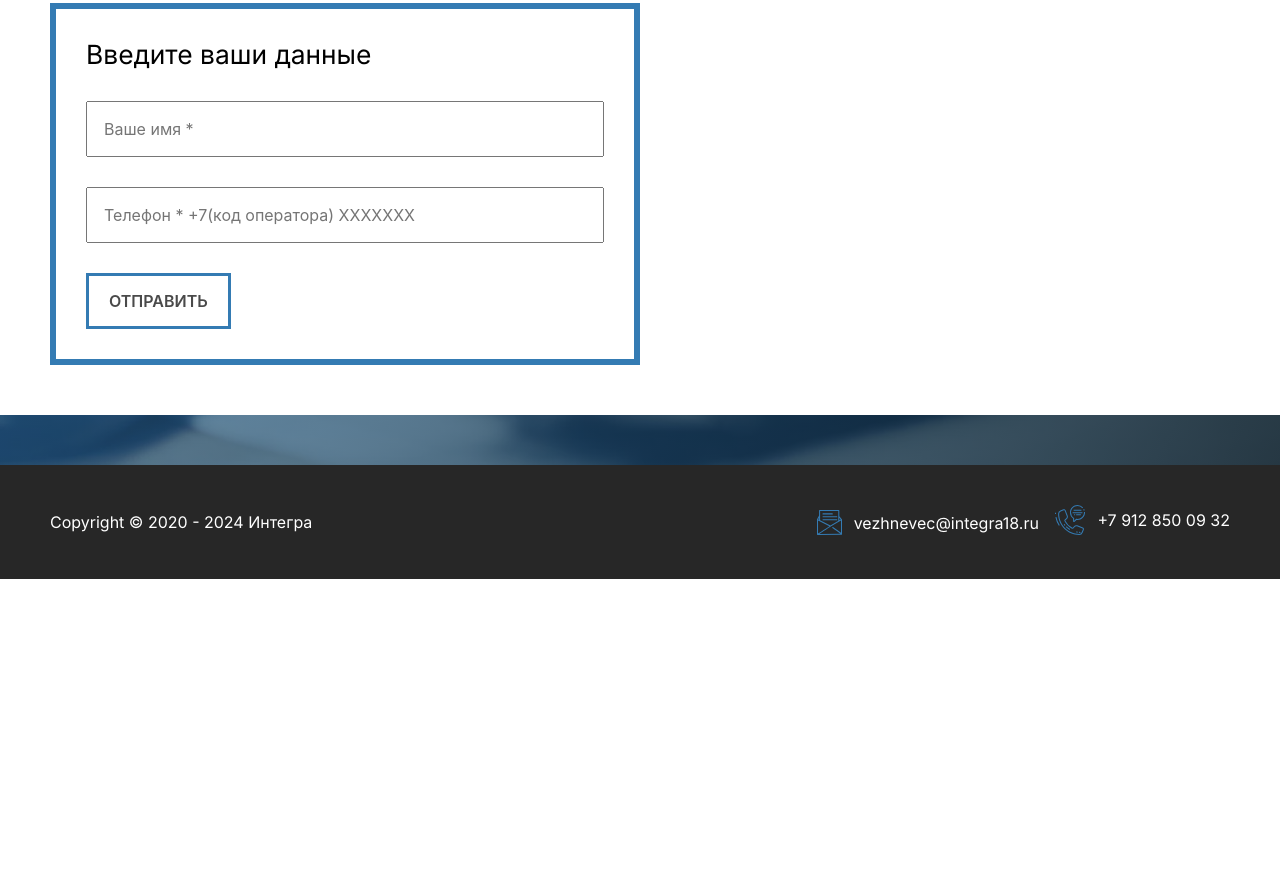
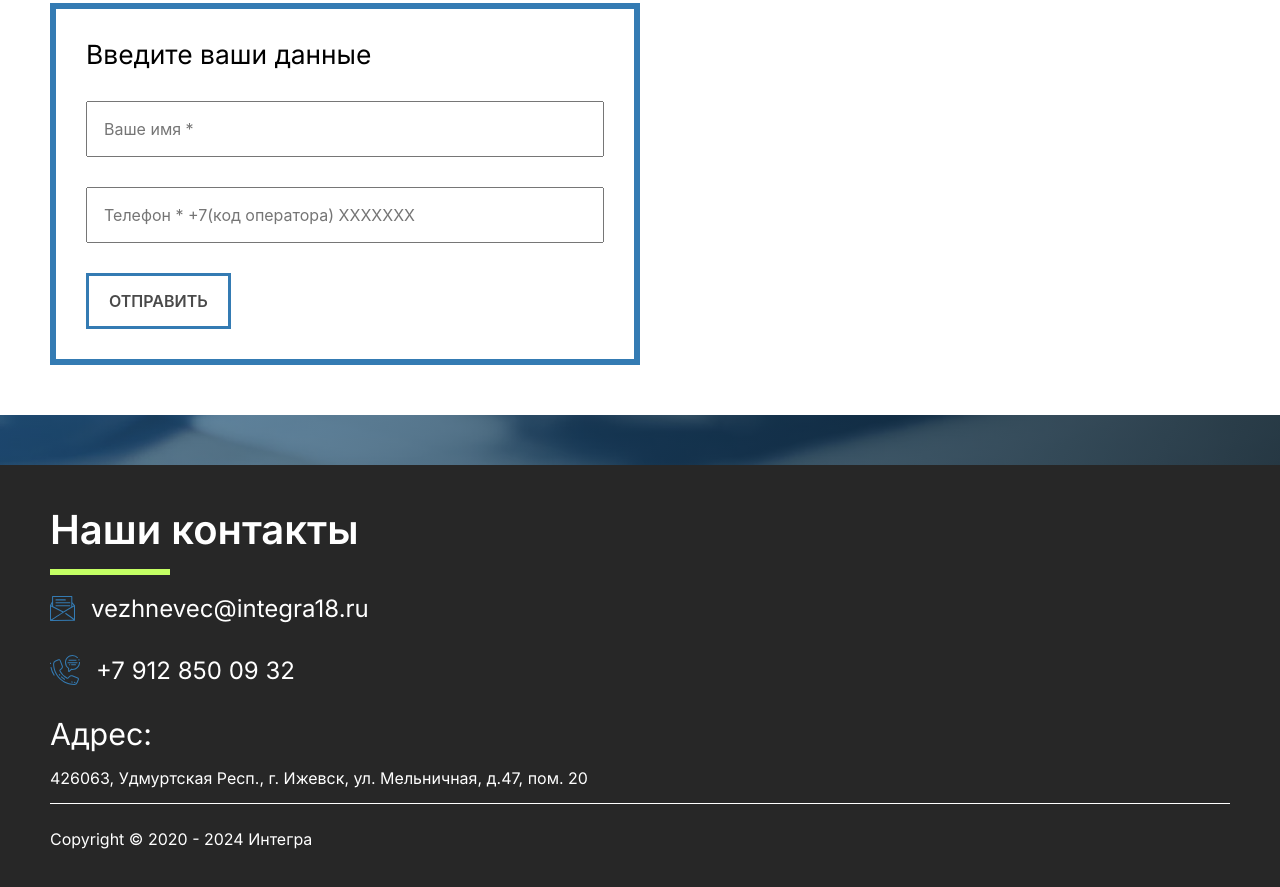
Before and after one commit to Uselessface/integra18, a plain HTML site: page index.html in a window 1280 px wide. Shown: the part 2944-3831 px from the top of the page. Before the commit the page ends 3523 px from the top, so only its background shows below. Drawn offline with nearby package versions, Linux system fonts and the light colour scheme.

Commit message:
added contacts

```diff
--- a/css/style.css
+++ b/css/style.css
@@ -363,6 +363,9 @@ body{
                     background-color: rgba(155,155,155,.1);
                     padding: 30px;
                     border-radius: 50%;
+                    @media screen and (max-width: 1024px){
+                        padding: 10px;
+                    }
                 }
                 & .bullet-header{
                     text-align: center;
@@ -402,19 +405,34 @@ footer{
     background-color: rgb(39, 39, 39, 1);
     padding: 40px;
     color: var(--color-white-text);
-    & .container{
+    & .header-contacts{
+        gap: 2rem;
         display: flex;
-        align-items: center;
-        justify-content: space-between;
+        flex-direction: column;
         & .header-contact-link{
-            display: inline-flex;
+            display: flex;
             align-items: center;
-            gap: .75rem;
-            margin-left: .75rem;
+            gap: 1rem;
+            font-size: 1.5rem;
             color: var(--color-white-text);
             & svg{
                 fill: var(--color-blue);
             }
+        }
+        .address{
+            .address-info{
+                margin-top: 15px;
+            }
+        }
+    }
+    & .footer-top{
+        & .section-header{
+            color: var(--color-white-text);
+        }
+        & .copy{
+            border-top: 1px solid var(--color-white-text);
+            padding-top: 25px;
+            margin-top: 15px;
         }
     }
 }
--- a/index.html
+++ b/index.html
@@ -143,7 +143,8 @@
                     <h4 class="service-header">Экономическое сопровождение</h4>
                     <hr class="line">
                     <p class="service-desc">Оптимизация процессов бюджетирования и планирования на предприятии,
-                        ведение управленческого учета и составление управленческой отчетности, обеспечение соблюдения финансовой дисциплины, ведение платежного календаря</p>
+                        ведение управленческого учета и составление управленческой отчетности, обеспечение соблюдения
+                        финансовой дисциплины, ведение платежного календаря</p>
                     <button class="main-button open-modal">заказать услугу</button>
                 </div>
             </article>
@@ -254,8 +255,11 @@
                                aria-placeholder="Ваше имя" required>
                     </label>
                     <label for="user-phone">
-                        <input type="tel" name="user-phone" id="user-phone" placeholder="Телефон * +7(код оператора) ХХХХХХХ "
-                               aria-placeholder="Телефон" pattern="^(\+7|7|8)?[\s\-]?\(?[0-9]{3}\)?[\s\-]?[0-9]{3}[\s\-]?[0-9]{2}[\s\-]?[0-9]{2}$"  required>
+                        <input type="tel" name="user-phone" id="user-phone"
+                               placeholder="Телефон * +7(код оператора) ХХХХХХХ "
+                               aria-placeholder="Телефон"
+                               pattern="^(\+7|7|8)?[\s\-]?\(?[0-9]{3}\)?[\s\-]?[0-9]{3}[\s\-]?[0-9]{2}[\s\-]?[0-9]{2}$"
+                               required>
                     </label>
                     <button type="submit" class="main-button">отправить</button>
                 </form>
@@ -266,7 +270,11 @@
 </main>
 <footer>
     <div class="container">
-        Copyright © 2020 - 2024 Интегра
+        <div class="footer-top">
+            <div class="section-header">
+                <h2 class="about-us-header default-header">Наши контакты</h2>
+                <hr class="line">
+            </div>
             <div class="header-contacts">
                 <a href="mailto:vezhnevec@integra18.ru" class="mail header-contact-link">
                     <svg xmlns="http://www.w3.org/2000/svg" preserveAspectRatio="xMidYMid" width="25" height="25"
@@ -285,6 +293,12 @@
                     </svg>
                     +7 912 850 09 32
                 </a>
+                <div class="address">
+                    <h2 class="about-us-header default-header">Адрес:</h2>
+                    <p class="address-info">426063, Удмуртская Респ., г. Ижевск, ул. Мельничная, д.47, пом. 20</p>
+                </div>
+            </div>
+            <p class="copy">Copyright © 2020 - 2024 Интегра</p>
         </div>
     </div>
 </footer>
@@ -298,14 +312,19 @@
                        aria-placeholder="Ваше имя" required>
             </label>
             <label for="user-name">
-                <input type="tel" name="user-phone" id="modal-user-phone" placeholder="Телефон * +7(код оператора) ХХХХХХХ "
-                       aria-placeholder="Телефон" pattern="^(\+7|7|8)?[\s\-]?\(?[489][0-9]{2}\)?[\s\-]?[0-9]{3}[\s\-]?[0-9]{2}[\s\-]?[0-9]{2}$" required>
+                <input type="tel" name="user-phone" id="modal-user-phone"
+                       placeholder="Телефон * +7(код оператора) ХХХХХХХ "
+                       aria-placeholder="Телефон"
+                       pattern="^(\+7|7|8)?[\s\-]?\(?[489][0-9]{2}\)?[\s\-]?[0-9]{3}[\s\-]?[0-9]{2}[\s\-]?[0-9]{2}$"
+                       required>
             </label>
             <button type="submit" class="main-button">отправить</button>
         </form>
         <div class="close">
-            <svg class="cross" xmlns="http://www.w3.org/2000/svg" xmlns:xlink="http://www.w3.org/1999/xlink" fill="#000000" height="20px" width="20px" version="1.1"  viewBox="0 0 490 490" xml:space="preserve">
-                <polygon points="456.851,0 245,212.564 33.149,0 0.708,32.337 212.669,245.004 0.708,457.678 33.149,490 245,277.443 456.851,490   489.292,457.678 277.331,245.004 489.292,32.337 "/>
+            <svg class="cross" xmlns="http://www.w3.org/2000/svg" xmlns:xlink="http://www.w3.org/1999/xlink"
+                 fill="#000000" height="20px" width="20px" version="1.1" viewBox="0 0 490 490" xml:space="preserve">
+                <polygon
+                        points="456.851,0 245,212.564 33.149,0 0.708,32.337 212.669,245.004 0.708,457.678 33.149,490 245,277.443 456.851,490   489.292,457.678 277.331,245.004 489.292,32.337 "/>
             </svg>
         </div>
     </div>
```
Lines whose indentation alone changed are shown as unchanged.
